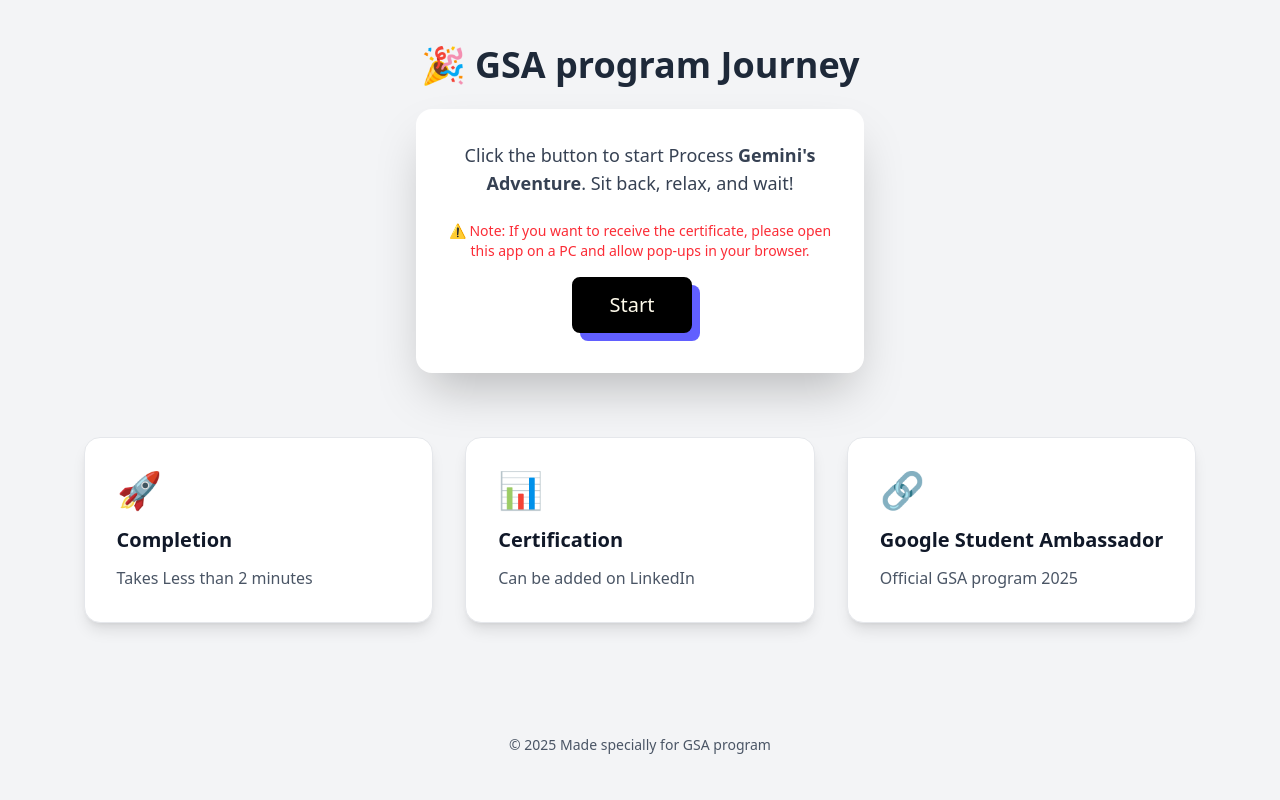
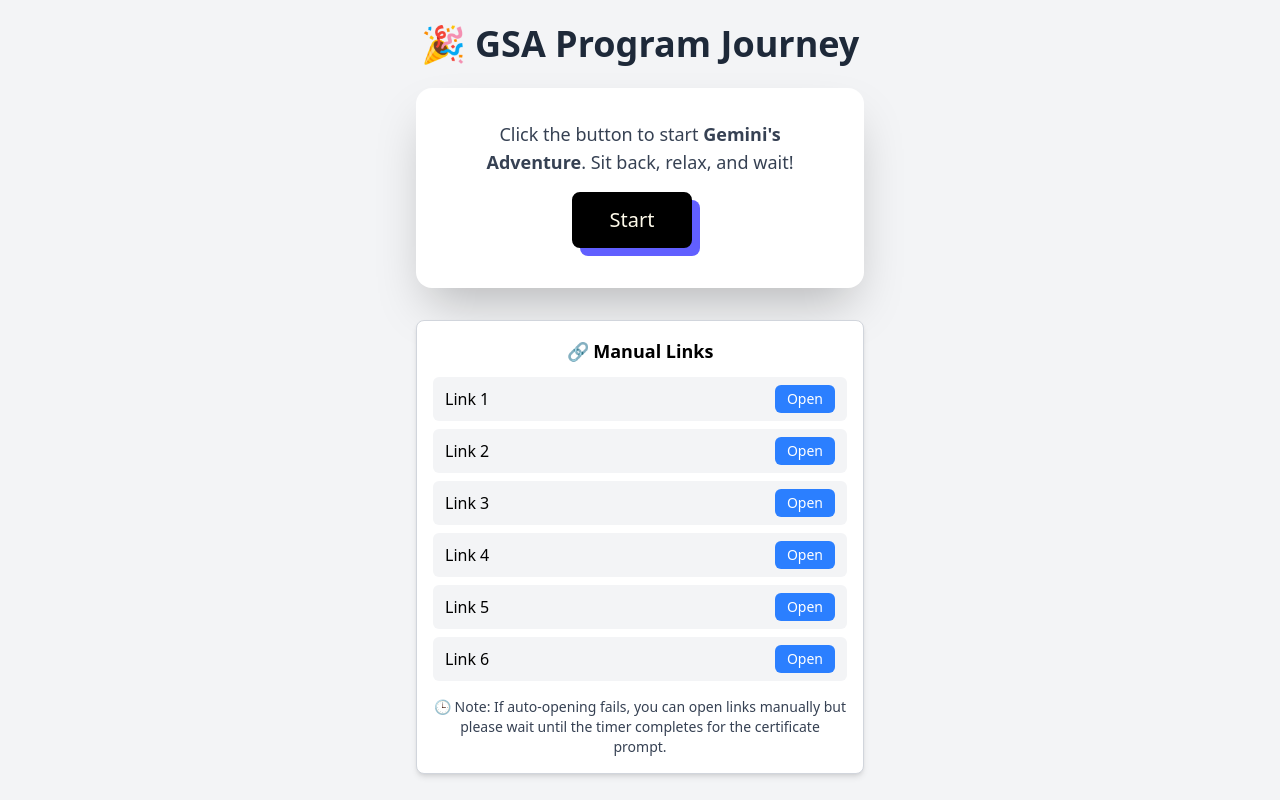
Before and after one commit to SuvamKumarBhola/AmbassadorTool, a React (Vite) app: page / in a window 1280 px wide. Shown: the top 800 px of the page. Built offline with nearby package versions, Linux system fonts and the light colour scheme.

Commit message:
Update Linker.jsx

```diff
--- a/src/Components/Linker.jsx
+++ b/src/Components/Linker.jsx
@@ -15,8 +15,8 @@
     const [progress, setProgress] = useState(0);
     const [completed, setCompleted] = useState(false);
     const [showConfetti, setShowConfetti] = useState(false);
+    const [popupBlocked, setPopupBlocked] = useState(false);
     const [windows, setWindows] = useState([]);
-    const [popupBlocked, setPopupBlocked] = useState(false);
 
     const messages = [
         "💡 Patience is the secret sauce of success!",
@@ -27,7 +27,21 @@
     ];
     const [currentMessage, setCurrentMessage] = useState(messages[0]);
 
-    // Start process
+    // Manual open fallback
+    const manualOpen = (link, index) => {
+        const win = window.open(link, "_blank", "noopener,noreferrer");
+        if (!win || win.closed) {
+            alert("⚠️ Unable to open link. Please check your popup settings.");
+        } else {
+            setProgress(((index + 1) / links.length) * 100);
+            setCurrentMessage(messages[index % messages.length]);
+            if (index === links.length - 1) {
+                setCompleted(true);
+                setShowConfetti(true);
+            }
+        }
+    };
+
     const handleStart = () => {
         setStarted(true);
         setProgress(0);
@@ -36,7 +50,7 @@
         setShowConfetti(false);
         setPopupBlocked(false);
 
-        // Open first link immediately
+        // Try opening first link immediately
         const firstWin = window.open(links[0], "_blank", "noopener,noreferrer");
         if (!firstWin || firstWin.closed) {
             setPopupBlocked(true);
@@ -46,7 +60,7 @@
             return;
         }
 
-        // Pre-open the remaining windows
+        // Pre-open blank windows for the rest
         const remainingWins = links.slice(1).map(() =>
             window.open("about:blank", "_blank", "noopener,noreferrer")
         );
@@ -61,7 +75,7 @@
         setWindows([firstWin, ...remainingWins]);
         setProgress((1 / links.length) * 100);
         setCurrentMessage(messages[0]);
-        setCurrentLinkIndex(1);
+        setCurrentLinkIndex(1); // schedule the next ones
     };
 
     const handleReset = () => {
@@ -71,13 +85,17 @@
         setCompleted(false);
         setShowConfetti(false);
         setCurrentMessage(messages[0]);
-        setWindows([]);
         setPopupBlocked(false);
     };
 
-    // Auto navigation for remaining links
+    // Auto-navigation for the rest of the links
     useEffect(() => {
-        if (started && currentLinkIndex > 0 && currentLinkIndex < links.length) {
+        if (
+            started &&
+            currentLinkIndex > 0 &&
+            currentLinkIndex < links.length &&
+            windows.length > 0
+        ) {
             const timer = setTimeout(() => {
                 const win = windows[currentLinkIndex];
                 if (win && !win.closed) {
@@ -147,23 +165,17 @@
                 )}
 
                 <h1 className="text-4xl font-extrabold text-gray-800 mb-6">
-                    🎉 GSA program Journey
+                    🎉 GSA Program Journey
                 </h1>
 
                 <div className="w-full max-w-md bg-white shadow-2xl rounded-2xl p-8 flex flex-col items-center space-y-6">
-                    {!started && !completed && !popupBlocked && (
+                    {!started && !completed && (
                         <>
                             <p className="text-lg text-gray-700 text-center">
-                                Click the button to start Process <b>Gemini's Adventure</b>.
-                                Sit back, relax, and wait!
+                                Click the button to start <b>Gemini's Adventure</b>. Sit back,
+                                relax, and wait!
                             </p>
-                            <p className="text-sm text-red-500 text-center">
-                                ⚠️ Note: If you want to receive the certificate, please open this app on a PC and allow pop-ups in your browser.
-                            </p>
-                            <button
-                                className="relative block group"
-                                onClick={handleStart}
-                            >
+                            <button className="relative block group" onClick={handleStart}>
                                 <span className="absolute inset-0 bg-indigo-500 rounded-lg"></span>
                                 <div className="transition bg-black relative border-2 rounded-lg -translate-x-2 -translate-y-2 w-30">
                                     <div className="p-3">
@@ -172,23 +184,6 @@
                                 </div>
                             </button>
                         </>
-                    )}
-
-                    {popupBlocked && (
-                        <div className="text-center space-y-4">
-                            <p className="text-red-600 font-bold">
-                                ⚠️ Pop-ups were blocked or closed!
-                            </p>
-                            <p className="text-gray-700">
-                                Please allow pop-ups in your browser and click restart.
-                            </p>
-                            <button
-                                onClick={handleReset}
-                                className="px-5 py-2 rounded-xl bg-orange-500 hover:bg-orange-600 text-white"
-                            >
-                                🔄 Restart
-                            </button>
-                        </div>
                     )}
 
                     {started && !completed && (
@@ -214,7 +209,8 @@
                                 🎊 Adventure Completed!
                             </h2>
                             <p className="text-lg">
-                                Do you want to claim your <b>Google Ambassador Certificate</b>?
+                                Do you want to claim your{" "}
+                                <b>Google Ambassador Certificate</b>?
                             </p>
                             <div className="flex space-x-4 justify-center">
                                 <button
@@ -239,21 +235,44 @@
                     )}
                 </div>
 
+                {/* Manual Links Section */}
+                <div className="mt-8 w-full max-w-md border border-gray-300 rounded-lg p-4 bg-white shadow-md text-black">
+                    <h3 className="text-lg font-bold mb-3 text-center">🔗 Manual Links</h3>
+                    <ul className="space-y-2">
+                        {links.map((link, index) => (
+                            <li
+                                key={index}
+                                className="flex justify-between items-center px-3 py-2 rounded-md bg-gray-100 hover:bg-gray-200 transition"
+                            >
+                                <span className="font-medium">Link {index + 1}</span>
+                                <button
+                                    onClick={() => manualOpen(link, index)}
+                                    className="bg-blue-500 hover:bg-blue-600 text-white px-3 py-1 rounded-md text-sm"
+                                >
+                                    Open
+                                </button>
+                            </li>
+                        ))}
+                    </ul>
+                    <p className="mt-4 text-center text-gray-700 text-sm">
+                        🕒 Note: If auto-opening fails, you can open links manually but
+                        please wait until the timer completes for the certificate prompt.
+                    </p>
+                </div>
+
                 <div className="grid grid-cols-1 md:grid-cols-2 lg:grid-cols-3 gap-8 mb-16 mt-16">
                     {features.map((feature, index) => (
                         <div
                             key={index}
-                            className="group p-8 bg-white dark:bg-zinc-900 rounded-2xl shadow-lg hover:shadow-xl border border-gray-200 dark:border-zinc-800 hover:border-blue-300 dark:hover:border-blue-700 transition-all duration-300 transform hover:-translate-y-2"
+                            className="group p-8 bg-white rounded-2xl shadow-lg hover:shadow-xl border border-gray-200 hover:border-blue-300 transition-all duration-300 transform hover:-translate-y-2"
                         >
                             <div className="text-4xl mb-4 group-hover:scale-110 transition-transform duration-300">
                                 {feature.icon}
                             </div>
-                            <h3 className="text-xl font-bold text-gray-900 dark:text-white mb-3">
+                            <h3 className="text-xl font-bold text-gray-900 mb-3">
                                 {feature.title}
                             </h3>
-                            <p className="text-gray-600 dark:text-gray-400">
-                                {feature.description}
-                            </p>
+                            <p className="text-gray-600">{feature.description}</p>
                         </div>
                     ))}
                 </div>
```
